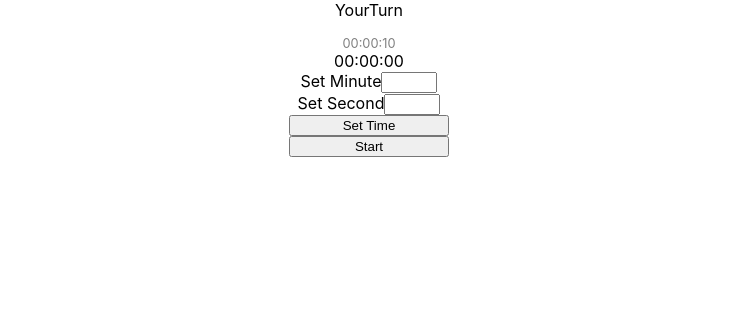
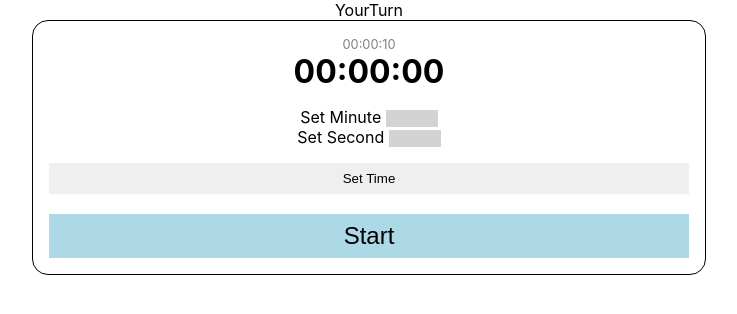
Before and after one commit to 394-s24/YourTurn, a React (Vite) app: page / in a window 1280 px wide. Shown: the top 314 px of the page, without its empty margins (271-1008 px from the left). Built offline with nearby package versions, Linux system fonts and the light colour scheme.

Commit message:
small css

```diff
--- a/src/components/Timer.css
+++ b/src/components/Timer.css
@@ -4,7 +4,10 @@
 
     padding: 1rem;
     width: 80%;
-    max-width: 10rem;
+    max-width: 40rem;
+
+    border: 1px solid black;
+    border-radius: 1em;
 }
 
 .set-timer {
@@ -12,7 +15,39 @@
     color: grey;
 }
 
+.timer-text {
+    font-size: 2rem;
+    color: black;
+    font-weight: bolder;
+}
+
 .set-timer-wrapper {
     display: flex;
     flex-direction: column;
+    padding: 1rem;
 }
+
+.set-timer-text {
+    border: none;
+    background-color: lightgrey;
+    text-align: right;
+}
+
+.timer-button {
+    padding: 0.5rem;
+    border: none;
+    cursor: pointer;
+    transition: 0.5s;
+}
+
+.timer-button:hover {
+    filter: brightness(0.8);
+}
+
+.timer-button.blue {
+    background-color:lightblue;
+}
+
+.timer-button.large {
+    font-size: 1.5rem;
+}
--- a/src/components/Timer.jsx
+++ b/src/components/Timer.jsx
@@ -85,11 +85,15 @@ const Timer = () => {
             <div className="set-timer">
                 {formatTime(0, timerMinute, timerSecond)}
             </div>
-            {time}
+            <div className="timer-text">
+                {time}
+            </div>
             <form className="set-timer-wrapper">
                 <label>
                     Set Minute
+                    <span> </span>
                     <input
+                        className="set-timer-text"
                         name="setMinute"
                         type="number"
                         min="0"
@@ -101,7 +105,9 @@ const Timer = () => {
                 </label>
                 <label>
                     Set Second
+                    <span> </span>
                     <input
+                        className="set-timer-text"
                         name="setSecond"
                         type="number"
                         min="0"
@@ -112,8 +118,9 @@ const Timer = () => {
                     />
                 </label>
             </form>
-            <button onClick={setTimer}>Set Time</button>
-            <button onClick={reset}>Start</button>
+            <button className="timer-button" onClick={setTimer}>Set Time</button>
+            <br/>
+            <button className="timer-button blue large" onClick={reset}>Start</button>
         </div>
     );
 };
```
